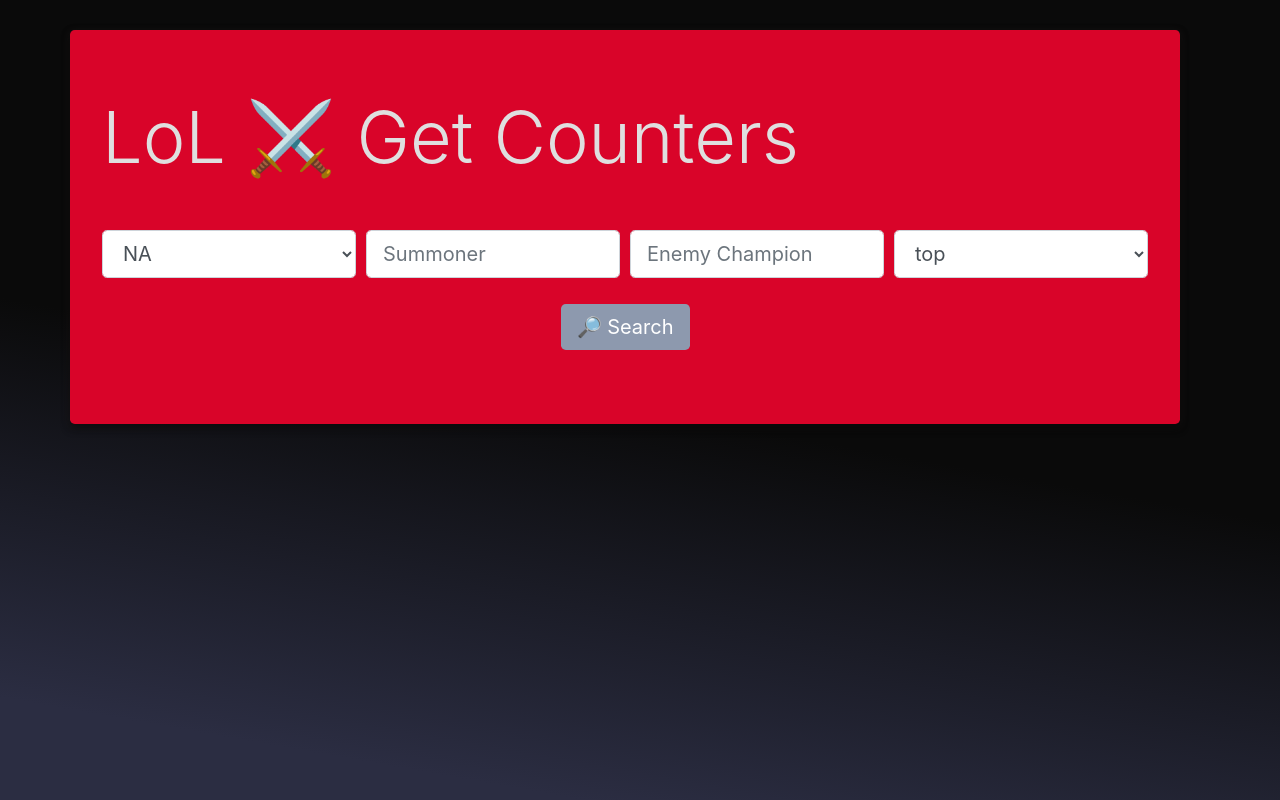
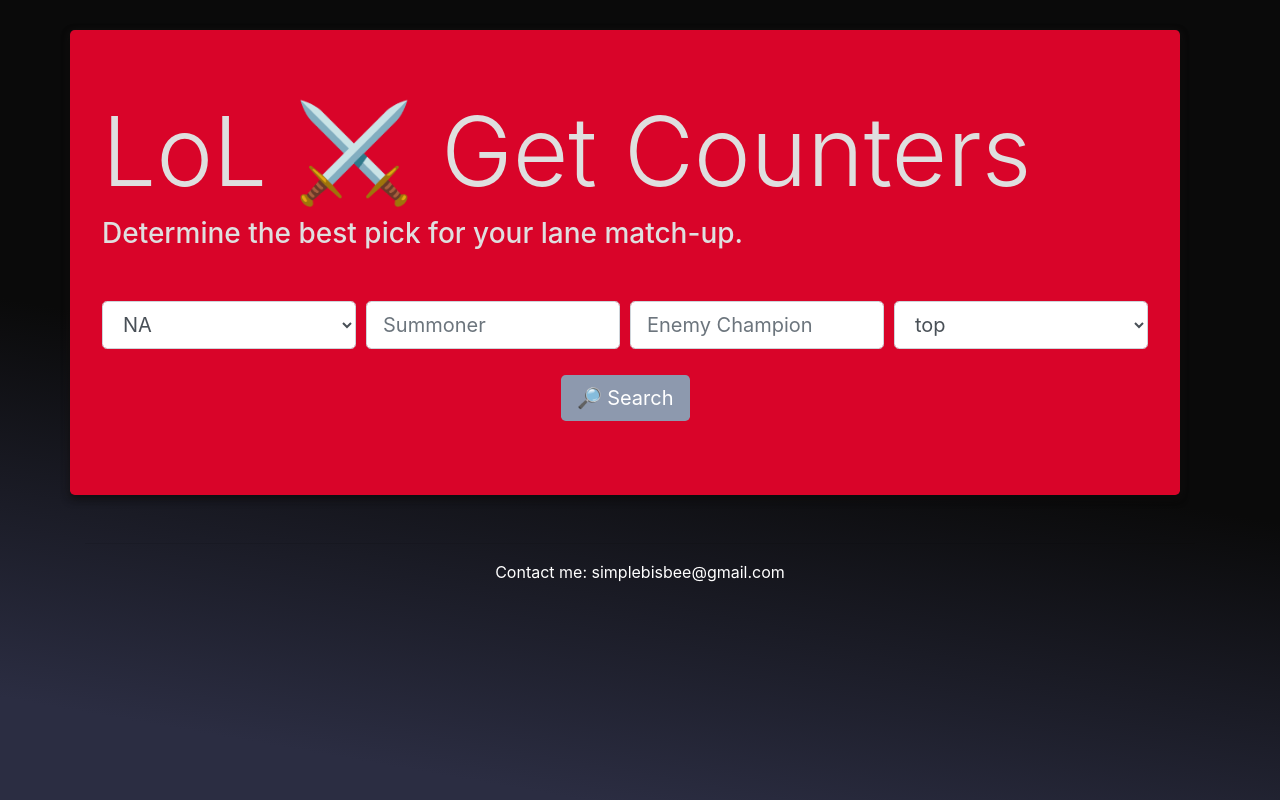
Before and after one commit to felipenogson/getCounters, a Flask app: page / in a window 1280 px wide. Run offline with Flask 2, Linux system fonts and the light colour scheme; some libraries are stand-ins or nearby versions.

Commit message:
Agregando descripcion y contacto index.html

```diff
--- a/static/style.css
+++ b/static/style.css
@@ -71,3 +71,7 @@
     border-radius: 25%;
     margin-right: 10px;
 }
+
+footer {
+    margin: auto;
+}
--- a/templates/index.html
+++ b/templates/index.html
@@ -23,7 +23,9 @@
   <div class="container">
     <div class="row">
       <div class="jumbotron titlebox">
-        <h1 class="display-3 logo">LoL ⚔ Get Counters</h1>
+        <h1 class="display-1">LoL ⚔ Get Counters</h1>
+        <h3 class="muted logo">Determine the best pick for your lane match-up.</h3>
+
         <form action="summoner" method="post">
           <div class="form-row">
             <div class="col">
@@ -152,6 +154,12 @@
       </div>
     </div>
     {% endif %}
+    <hr>
+  <footer class="mt-auto text-center">
+    <div class="inner">
+    <a class="button" href="mailto:simplebisbee@gmail.com" style="color: white;">Contact me: simplebisbee@gmail.com</a>
+    </div>
+  </footer>
   </div>
 
   <!-- Optional JavaScript -->
```
